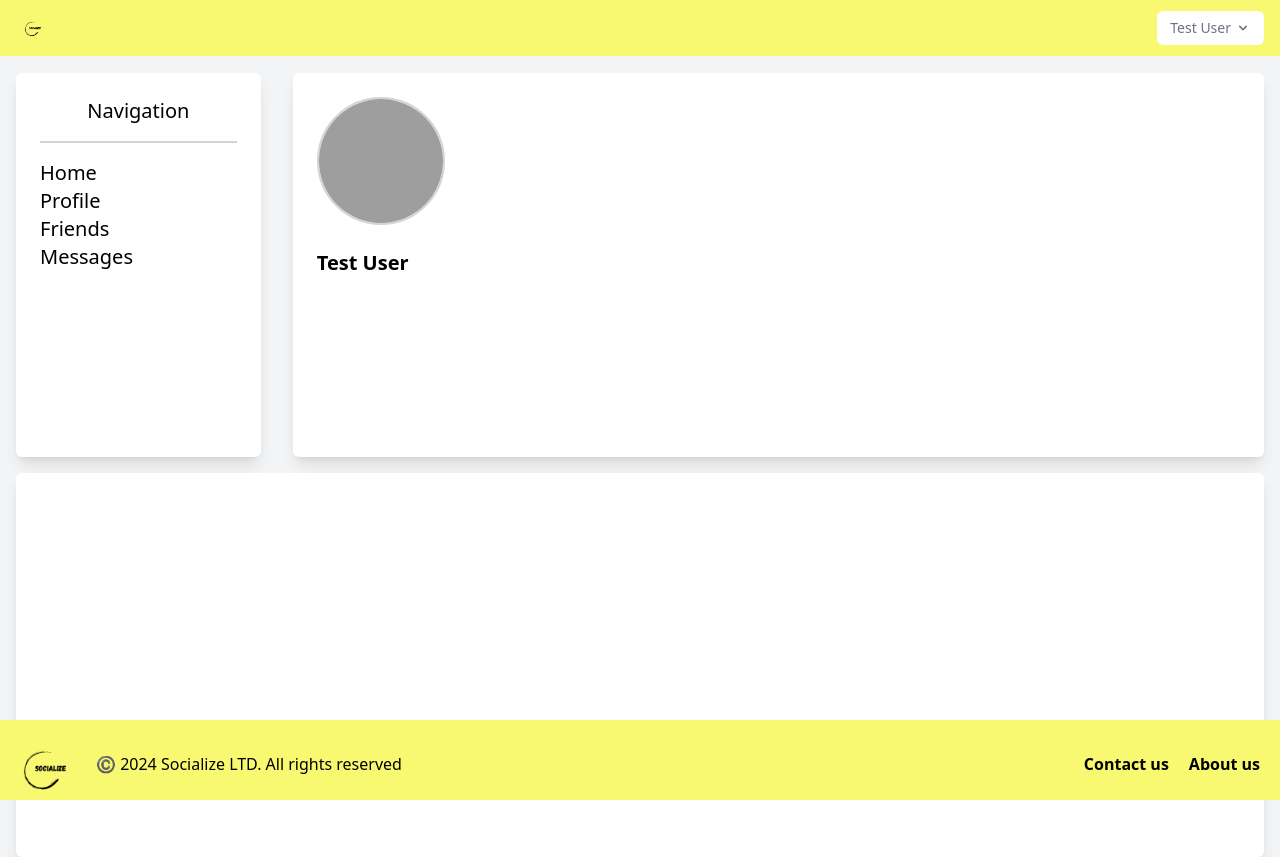
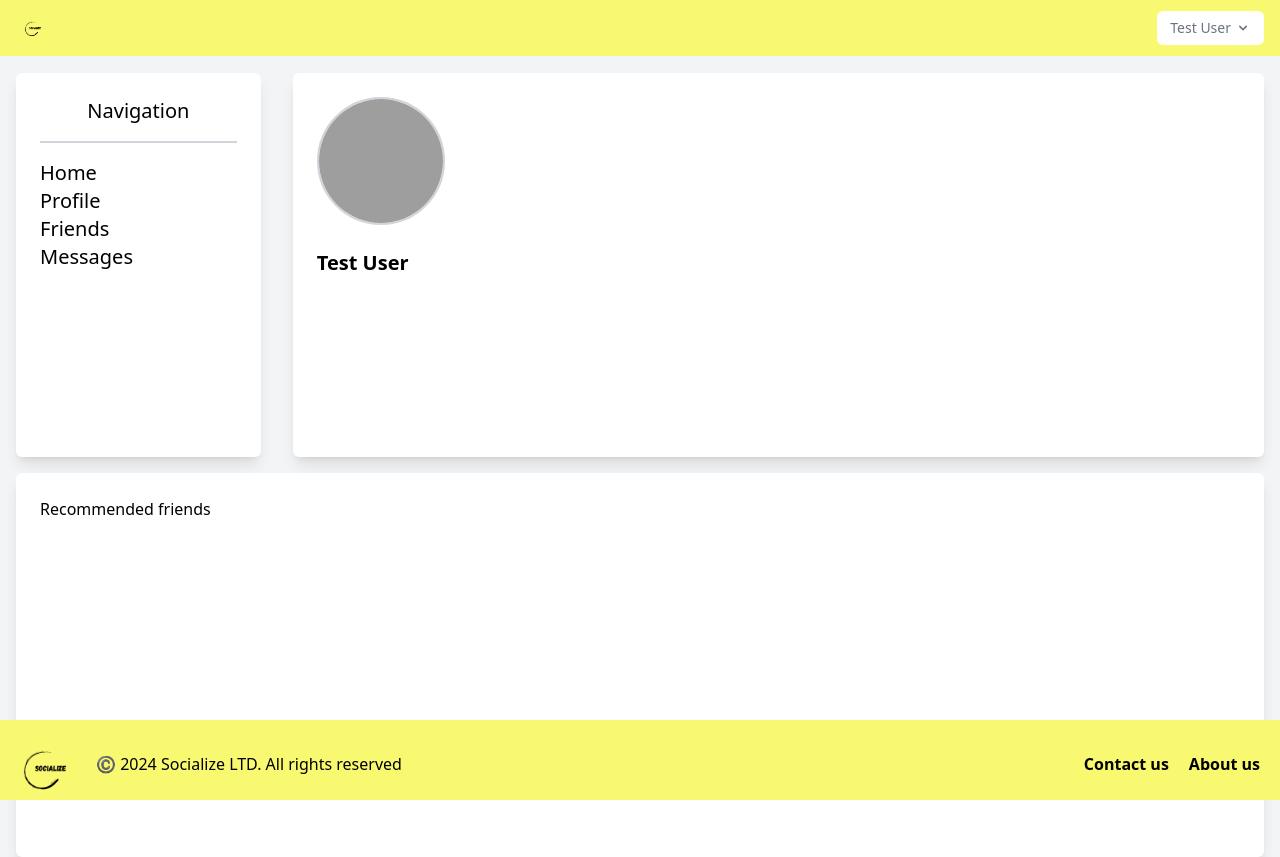
Before and after one commit to larsonx/SocialMedia, a Laravel app: page /profiel in a window 1280 px wide. Run offline with Laravel 12, Linux system fonts and the light colour scheme; a user stored in the database is signed in; data comes from the database, SQL or seed files in the repository; style sheets or scripts are compiled from the project's sources; some libraries are stand-ins or nearby versions; grey boxes are pictures that could not be loaded.

Commit message:
Update profiel.blade.php

```diff
--- a/resources/views/profiel.blade.php
+++ b/resources/views/profiel.blade.php
@@ -28,7 +28,8 @@
         </div>
     </div>
     <div class="flex items-center mt-4 justify-center">
-    <div class="flex items-center justify-center h-96 w-full bg-white p-6 shadow-lg rounded-md mx-4">
+    <div class="flex h-96 w-full bg-white p-6 shadow-lg rounded-md mx-4">
+        <p>Recommended friends</p>
     </div>
     </div>
     <x-footer/>
```
